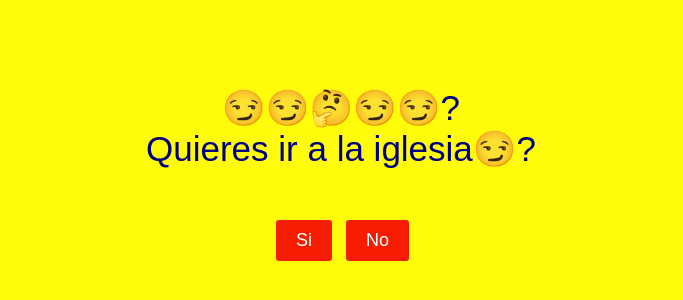
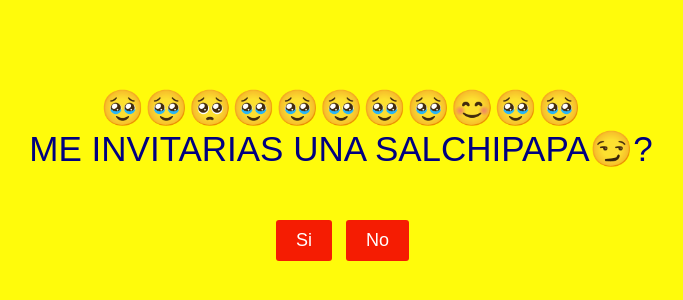
Before and after one commit to SHINO-DOS/SHINO-DOSS.github.io, a plain HTML site: page index.html in a window 1280 px wide. Shown: the part 246-546 px from the top of the page, without its empty margins (299-982 px from the left). Drawn offline with Linux system fonts and the light colour scheme.

Commit message:
Update index.html

```diff
--- a/index.html
+++ b/index.html
@@ -11,11 +11,11 @@
 <body>
     <div class="container">
         <div class="title">
-            <font color= "Navy">😏😏🤔😏😏?</font>
+                 🥹🥹🥺🥹🥹🥹🥹🥹😊🥹🥹
         </div>
         <div class="title">
 
-            <font color= "Navy">Quieres ir a la iglesia😏?</font>
+            <font color= "Navy">ME INVITARIAS UNA SALCHIPAPA😏?</font>
         </div>
 
         <div class="buttons">
```
